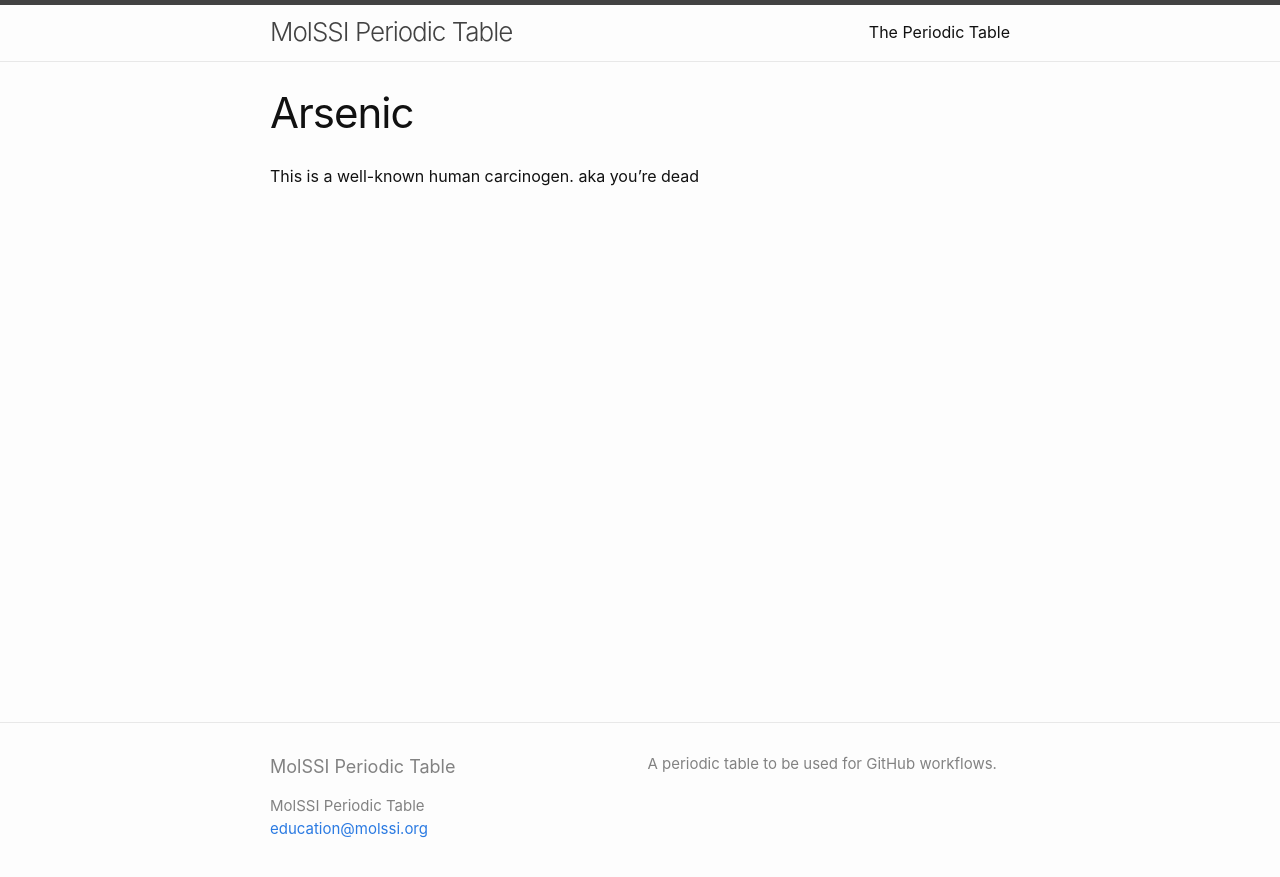
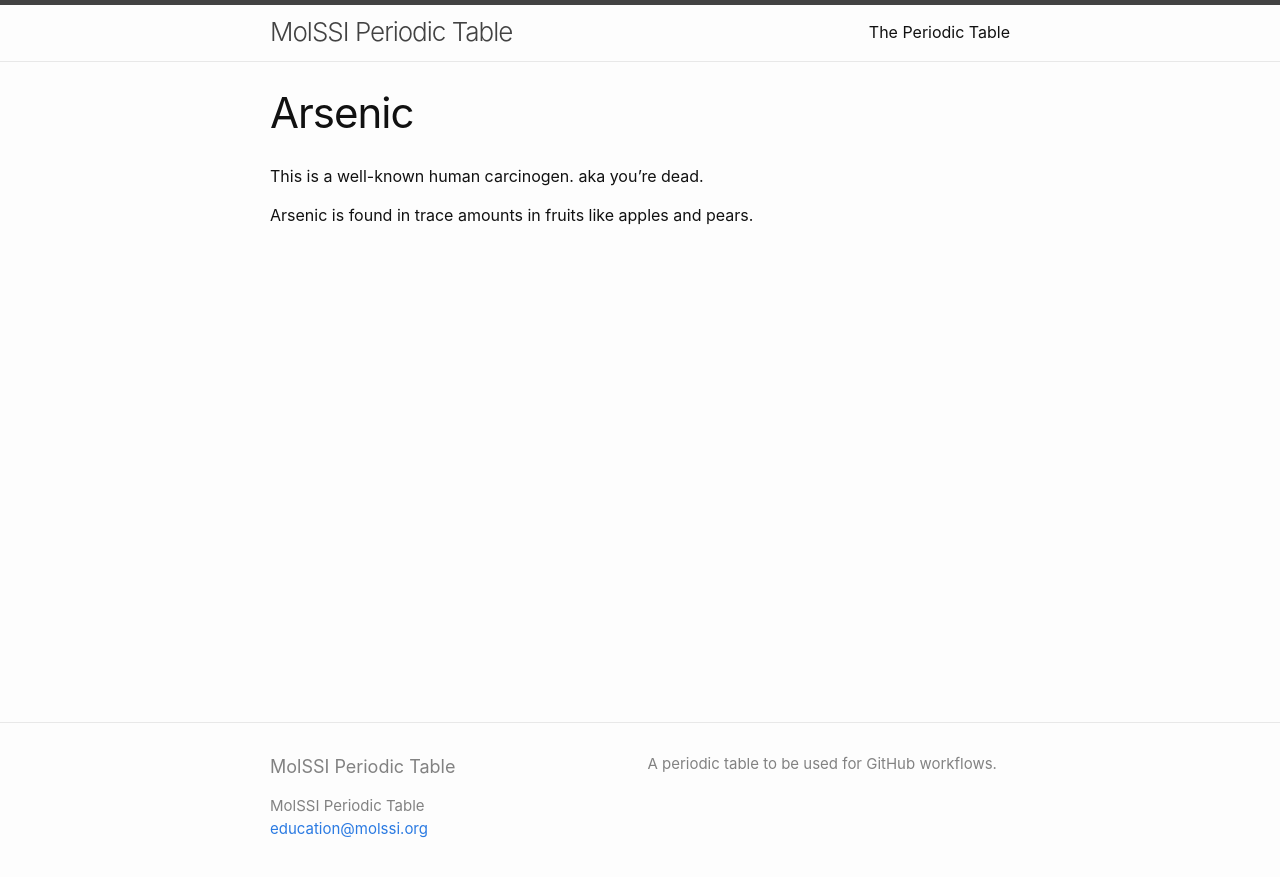
Before and after one commit to MolSSI-Education/periodic-table, a Jekyll site: the page built from elements/arsenic.md, in a window 1280 px wide. Shown: the top 877 px of the page. Built offline with Jekyll 4.4.1, drawn with Linux system fonts in a browser that asks for light colours.

Commit message:
Added fact about arsenic found in fruits

```diff
--- a/elements/arsenic.md
+++ b/elements/arsenic.md
@@ -3,4 +3,6 @@ layout: page
 title: Arsenic
 ---
 
-This is a well-known human carcinogen. aka you're dead
+This is a well-known human carcinogen. aka you're dead.
+
+Arsenic is found in trace amounts in fruits like apples and pears.
```
